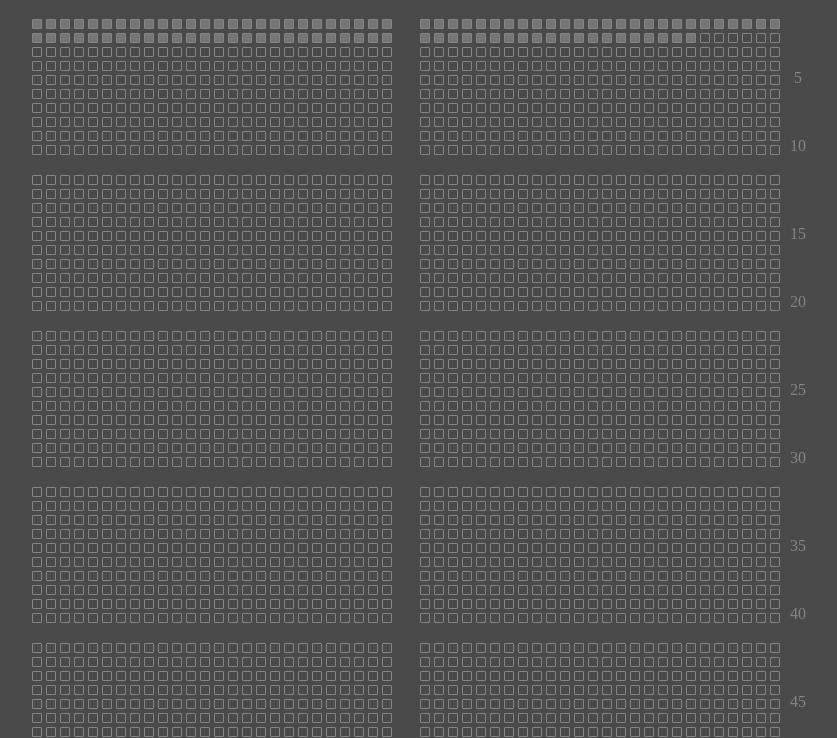
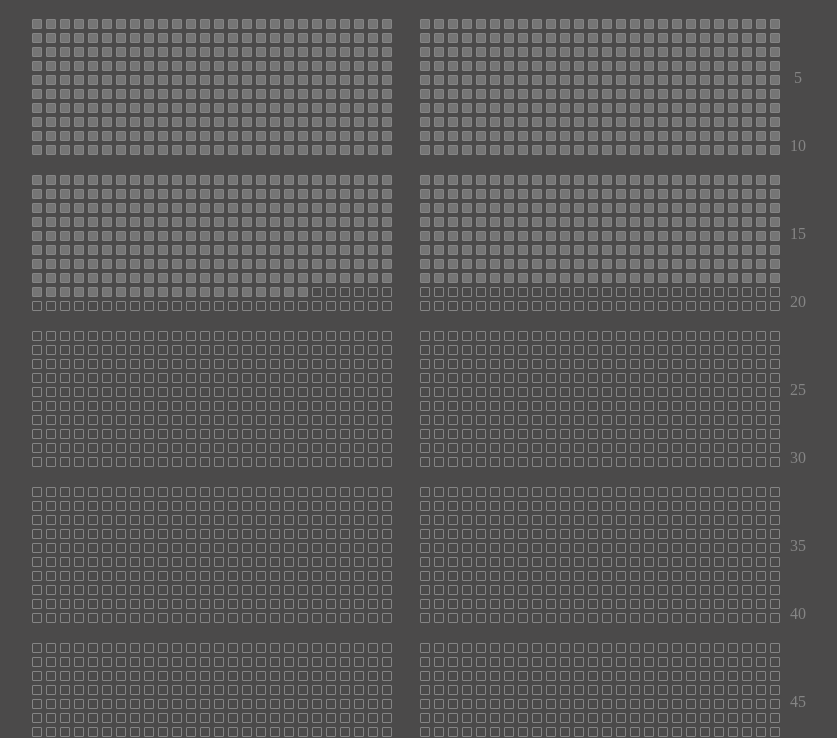
Before and after one commit to thatscringebro/MementoMori, a plain HTML site: page mementomori.html in a window 1280 px wide. Shown: the part 61-799 px from the top of the page, without its empty margins (221-1058 px from the left). Drawn offline with Linux system fonts and the light colour scheme.

Commit message:
Début de l'opération

```diff
--- a/mementomori.html
+++ b/mementomori.html
@@ -24,6 +24,6 @@
 </html>
 <script src="mementomori.js"></script>
 <script>
-    var nbsemaines = 100;
+    var nbsemaines = 956;
     remplir(nbsemaines);
 </script>
--- a/mementomori.js
+++ b/mementomori.js
@@ -27,11 +27,13 @@ function remplir(nbsemaines)
                     if(b == nbsemainesperyear / 2)
                         divbox.classList.add("box-break");
                     else
+                    {
                         divbox.classList.add("box");
-                    if(cptsemaine < nbsemaines)
+                        cptsemaine++;
+                    }
+                    if(cptsemaine <= nbsemaines)
                         divbox.classList.add("enabled");
                     divboxes.append(divbox);
-                    cptsemaine++;
                 }
             }
 
```
